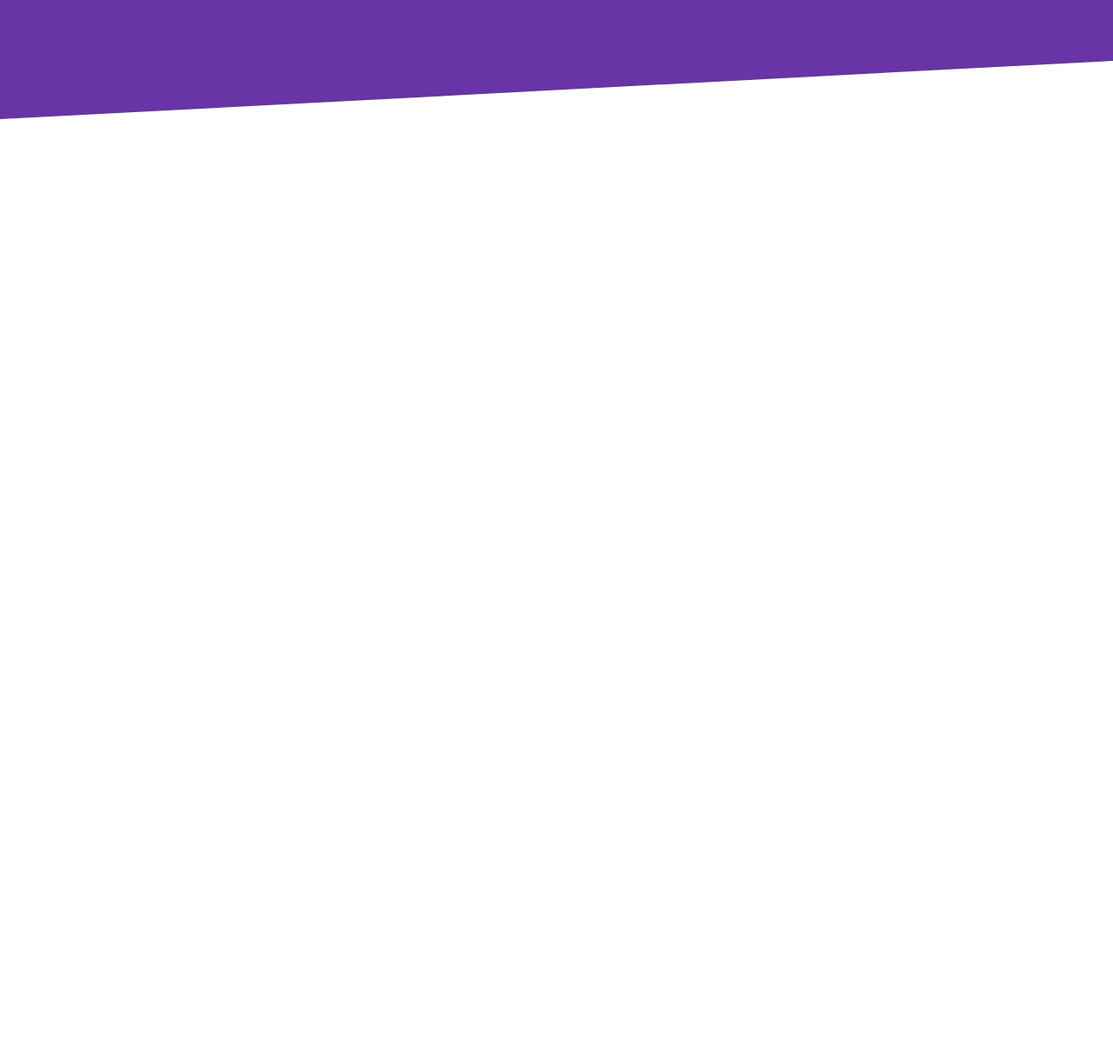
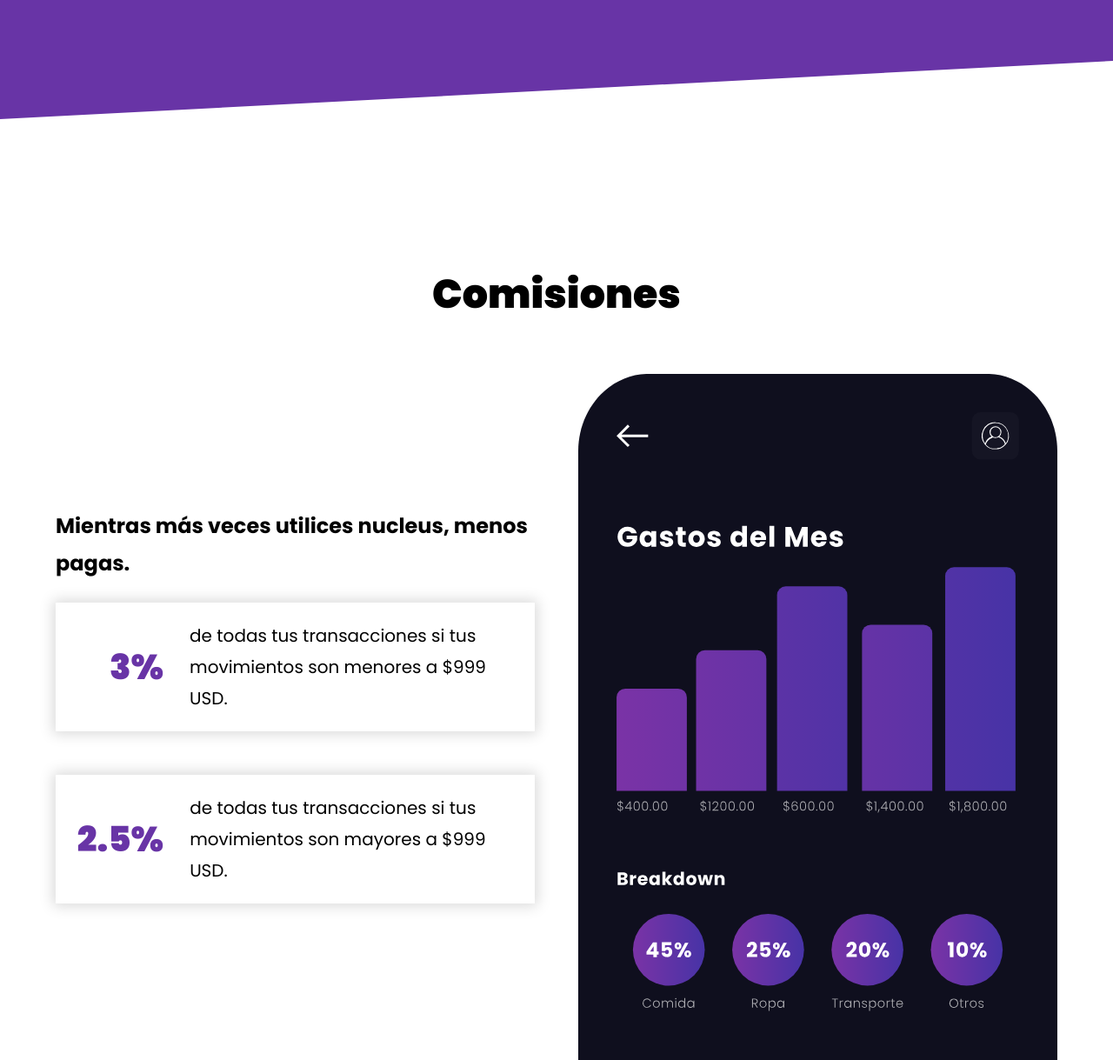
Before and after one commit to antoniopd/10-nucleus-eWallet, a plain HTML site: page index.html in a window 1280 px wide. Shown: the part 2855-4074 px from the top of the page at 87% size. Before the commit the page ends 3152 px from the top, so only its background shows below. Drawn offline with Linux system fonts and the light colour scheme.

Commit message:
agregando sección comisiones y dandole estilo

```diff
--- a/css/styles.css
+++ b/css/styles.css
@@ -4,34 +4,47 @@
     --negro: #000000;
     --fuentePrincipal: 'Poppins', sans-serif;
 }
+
 html {
     font-size: 62.5%;
     box-sizing: border-box;
 }
-*, *:before, *:after {
+
+*,
+*:before,
+*:after {
     box-sizing: inherit;
 }
+
 body {
     font-family: var(--fuentePrincipal);
     font-size: 1.6rem;
     line-height: 1.8;
 }
-h1, h2, h3 {
+
+h1,
+h2,
+h3 {
     font-weight: 900;
     margin: 2rem 0;
 }
+
 h1 {
     font-size: 5rem;
 }
+
 h2 {
     font-size: 4.6rem;
 }
+
 h3 {
     font-size: 3rem;
 }
+
 a {
     text-decoration: none;
 }
+
 img {
     max-width: 100%;
     display: block;
@@ -42,6 +55,7 @@ img {
     margin: 0 auto;
     width: 90%;
 }
+
 [class$="__heading"] {
     text-align: center;
     margin-bottom: 5rem;
@@ -54,11 +68,13 @@ img {
     background-size: 10rem;
     padding: 5rem 0;
 }
+
 @media (min-width: 768px) {
     .header {
         background-size: 60rem;
     }
 }
+
 @media (min-width: 992px) {
     .header {
         background-size: 70rem;
@@ -70,20 +86,24 @@ img {
         background-size: 110rem;
     }
 }
+
 @media (min-width: 768px) {
     .header__barra {
         display: flex;
         justify-content: space-between;
     }
 }
+
 .header__logo {
     width: 15rem;
     margin: 0 auto 3rem auto;
 }
+
 @media (min-width: 768px) {
     .header__logo {
         margin: 0;
     }
+
     .header__grid {
         display: grid;
         grid-template-columns: repeat(2, 1fr);
@@ -95,6 +115,7 @@ img {
 .header__heading {
     font-size: 3rem;
 }
+
 @media (min-width: 768px) {
     .header__heading {
         text-align: left;
@@ -109,6 +130,7 @@ img {
         margin: 0 auto;
     }
 }
+
 .header__boton {
     background-color: var(--primario);
     display: block;
@@ -117,17 +139,20 @@ img {
     color: var(--blanco);
     margin-bottom: 4rem;
 }
+
 @media (min-width: 768px) {
     .header__boton {
         padding: 1rem 3rem;
         display: inline-block;
     }
 }
+
 .navegacion {
     display: flex;
     flex-direction: column;
     align-items: center;
 }
+
 @media (min-width: 768px) {
     .navegacion {
         flex-direction: row;
@@ -135,9 +160,11 @@ img {
         gap: 2rem;
     }
 }
+
 .navegacion__link {
     color: var(--primario);
 }
+
 @media (min-width: 768px) {
     .navegacion__link {
         color: var(--blanco);
@@ -148,7 +175,7 @@ img {
     color: var(--blanco);
 }
 
-@media ( min-width: 768px ) {
+@media (min-width: 768px) {
     .navegacion__link {
         color: var(--blanco);
     }
@@ -165,7 +192,7 @@ img {
     flex-direction: column-reverse;
 }
 
-@media ( min-width: 768px ) {
+@media (min-width: 768px) {
     .nucleus__grid {
         display: grid;
         grid-template-columns: 1fr 2fr;
@@ -182,14 +209,41 @@ img {
     transition-property: transform;
     transition-duration: 200ms;
 }
+
 .listado__elemento:hover {
     transform: scale(1.06);
 }
+
+@media (min-width: 768px) {
+    .listado__elemento--2col {
+        display: flex;
+        justify-content: space-between;
+        align-items: center;
+        gap: 3rem;
+    }
+}
+
 
 .listado__heading {
     font-size: 3rem;
     color: var(--primario);
     margin: 0;
+}
+
+.listado__numero {
+    color: var(--primario);
+    font-size: 6rem;
+    margin: 0;
+    font-weight: 900;
+    text-align: center;
+
+}
+@media ( min-width: 768px ) {
+    .listado__numero {
+        flex-basis: 20rem;
+        text-align: right;
+        font-size: 4rem;
+    }
 }
 
 .listado__texto {
@@ -205,6 +259,7 @@ img {
     overflow: hidden;
 
 }
+
 .seguridad::before,
 .seguridad::after {
     background-color: var(--blanco);
@@ -213,11 +268,13 @@ img {
     width: 120%;
     position: absolute;
 }
+
 .seguridad::before {
     top: -10rem;
     left: 0;
     transform: rotate(3deg);
 }
+
 .seguridad::after {
     bottom: -10rem;
     left: 0;
@@ -229,11 +286,37 @@ img {
     color: var(--blanco);
 }
 
-@media ( min-width: 768px ) {
-    .seguridad__grid{
+@media (min-width: 768px) {
+    .seguridad__grid {
         display: grid;
         grid-template-columns: repeat(2, 1fr);
         column-gap: 5rem;
         align-items: center;
     }
 }
+
+@media (min-width: 768px) {
+    .comisiones__grid {
+        display: grid;
+        grid-template-columns: repeat(2, 1fr);
+        column-gap: 5rem;
+        align-items: flex-end;
+    }
+}
+@media ( min-width: 998px ) {
+    .comisiones__grid {
+        align-items: center;
+    }
+}
+
+.comisiones__texto {
+    text-align: center;
+    font-size: 2.4rem;
+    font-weight: 700;
+}
+
+@media (min-width: 768px) {
+    .comisiones__texto {
+        text-align: left;
+    }
+}
--- a/index.html
+++ b/index.html
@@ -103,6 +103,35 @@
             </div>
     </section>
 
+    <section class="comisiones">
+        <div class="comisiones__contenedor">
+            <h2 class="comisiones__heading">Comisiones</h2>
+
+            <div class="comisiones__grid">
+                <div class="comisiones__contenido">
+                    <p class="comisiones__texto">Mientras más veces utilices nucleus, menos pagas.</p>
+
+                    <div class="listado">
+                        <div class="listado__elemento listado__elemento--2col">
+                            <p class="listado__numero">3%</p>
+                            <p class="listado__texto">de todas tus transacciones si tus movimientos son menores a $999 USD.</p>
+                        </div>
+
+                        <div class="listado__elemento listado__elemento--2col">
+                            <p class="listado__numero">2.5%</p>
+                            <p class="listado__texto">de todas tus transacciones si tus movimientos son mayores a $999 USD.</p>
+                        </div>
+                    </div>
+                </div>
+
+                <div class="comisiones__imagen">
+                    <img src="img/app_3.svg" alt="imagen app">
+                </div>
+
+            </div>
+        </div>
+    </section>
+
 
 </body>
 
```
